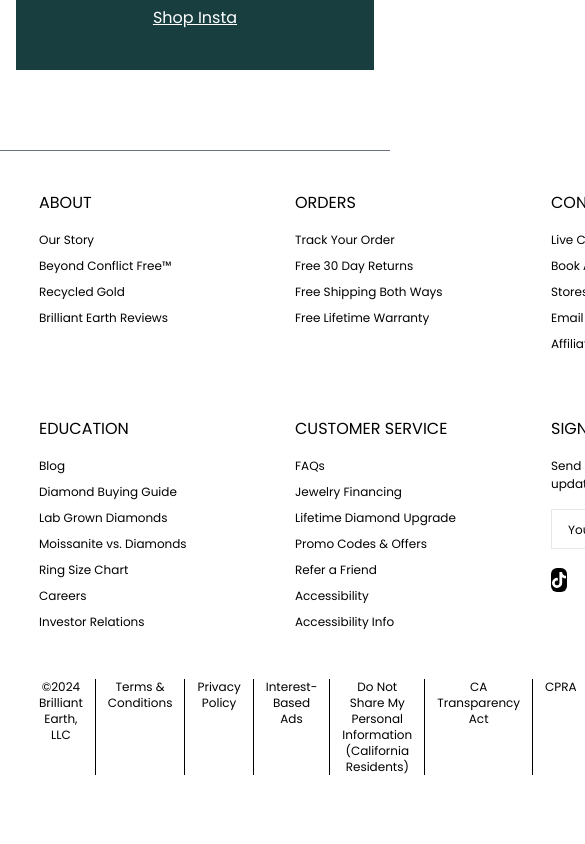
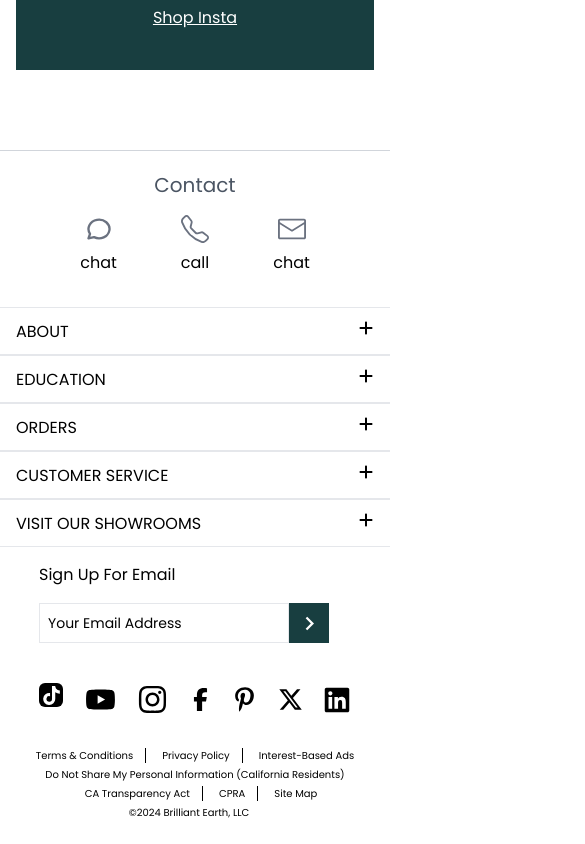
Before and after one commit to immanuellking/Diamonds, a React (Vite) app: page / in a window 390 px wide. Shown: the part 5616-6460 px from the top of the page, 585 px wide, since content can reach past the window. Before the commit the page ends 6415 px from the top, so only its background shows below. Built offline with nearby package versions, Linux system fonts and the light colour scheme.

Commit message:
done with footer mobile and responsivity

```diff
--- a/src/components/Footer.jsx
+++ b/src/components/Footer.jsx
@@ -1,4 +1,4 @@
-import React from "react";
+import React, { useState } from "react";
 import { MdKeyboardArrowRight } from "react-icons/md";
 import {
   FaTiktok,
@@ -9,7 +9,98 @@
   FaLinkedin,
 } from "react-icons/fa6";
 import { AiFillYoutube } from "react-icons/ai";
+import { TbMessageCircle2 } from "react-icons/tb";
+import { BsTelephone } from "react-icons/bs";
+import { RxEnvelopeClosed } from "react-icons/rx";
+import { FaPlus, FaMinus } from "react-icons/fa6";
 
+const footerMobile = [
+  {
+    name: "About",
+    subLinks: [
+      "Our Story",
+      "Beyond Conflict Free™",
+      "Recycled Gold",
+      "Brilliant Earth Reviews",
+    ],
+  },
+  {
+    name: "Education",
+    subLinks: [
+      "Blog",
+      "Diamond Buying Guide",
+      "Lab Grown Diamonds",
+      "Moissanite vs. Diamonds",
+      "Ring Size Chart",
+      "Careers",
+      "Investor Relations",
+    ],
+  },
+  {
+    name: "Orders",
+    subLinks: [
+      "Track Your Order",
+      "Free 30 Day Returns",
+      "Free Shipping Both Ways",
+      "Free Lifetime Warranty",
+    ],
+  },
+  {
+    name: "customer Service",
+    subLinks: [
+      "FAQs",
+      "Jewelry Financing",
+      "Lifetime Diamond Upgrade",
+      "Promo Codes & Offers",
+      "Refer a Friend",
+      "Accessibility",
+      "Accessibility Info",
+    ],
+  },
+  {
+    name: "VISIT OUR SHOWROOMS",
+    subLinks: [
+"Virtual Appointment",
+"Atlanta - West Midtown",
+"Austin - Domain Northside",
+"Baltimore - Harbor East",
+"Bethesda",
+"Boston - Newbury Street",
+"Brooklyn - Williamsburg",
+"Charlotte - South End",
+"Chicago - Gold Coast",
+"Chicago - Fulton Market",
+"Cleveland - Orange Village",
+"Columbus - Easton Town Center",
+"Dallas - West Village",
+"Denver - Cherry Creek",
+"Detroit - Birmingham",
+"Fairfax - Mosaic District",
+"Garden City - Roosevelt Field Mall",
+"Houston - Montrose Collective",
+"King of Prussia",
+"Los Angeles - West Hollywood",
+"Miami - Coconut Grove",
+"Minneapolis - Edina",
+"Nashville - The Gulch",
+"New York - Flatiron",
+"Palo Alto - Stanford Shopping Center",
+"Pasadena",
+"Philadelphia - Rittenhouse Square",
+"Portland - Nob Hill",
+"Sacramento - Westfield Galleria at Roseville",
+"San Diego - University Town Center (UTC)",
+"San Francisco - Union Square",
+"Santa Monica",
+"Scottsdale",
+"Seattle - University Village",
+"St. Louis - Central West End",
+"Tampa",
+"Walnut Creek - Broadway Plaza",
+"Washington D.C. - Georgetown",
+]
+  }
+];
 const footer = [
   {
     name: "About",
@@ -66,9 +157,17 @@
 ];
 
 const Footer = () => {
+  const [expandedPanels, setExpandedPanels] = useState({});
+
+  const toggleHeight = (index) => {
+    setExpandedPanels((prev) => ({
+    //   ...prev,
+      [index]: !prev[index],
+    }));
+  };
   return (
-    <footer className="border-t-[1px] border-gray-500 pt-10">
-      <main className="w-[80%] mx-auto grid grid-cols-12 gap-16">
+    <footer className="border-t-[1px] border-gray-300 pt-5 sm:pt-10">
+      <main className="w-[80%] mx-auto hidden sm:grid grid-cols-12 gap-16">
         {footer.map((item, index) => (
           <div key={index + 1} className="col-span-4 space-y-4">
             <h4 className="hover:text-[#0d6363] cursor-pointer hover:underline uppercase">
@@ -97,7 +196,7 @@
             <input
               type="email"
               placeholder="Your Email Address"
-              className="text-sm border-[1px] h-10 w-[300px] outline-none px-4 placeholder:text-black placeholder:text-xs"
+              className="text-sm border-[1px] h-10 w-[150px] lg:w-[300px] outline-none px-2 lg:px-4 placeholder:text-black placeholder:text-xs"
               name="email"
               id=""
             />
@@ -105,7 +204,7 @@
               <MdKeyboardArrowRight size={27} color="#fff" />
             </div>
           </div>
-          <div className="mt-8 flex gap-6 items-center">
+          <div className="mt-8 flex flex-wrap gap-6 items-center">
             <div className="w-6 h-6 bg-black hover:bg-[#0d6363] cursor-pointer rounded-md flex justify-center items-center">
               <FaTiktok size={16} className="text-white" />
             </div>
@@ -148,15 +247,130 @@
           </div>
         </div>
       </main>
-      <ul className="w-[80%] mx-auto flex text-xs mt-12 mb-6">
-        <li className="border-r-[1px] border-black pr-3 text-center hover:text-[#0d6363] cursor-pointer hover:underline">©2024 Brilliant Earth, LLC</li>
-        <li className="border-r-[1px] border-black px-3 text-center hover:text-[#0d6363] cursor-pointer hover:underline">Terms & Conditions</li>
-        <li className="border-r-[1px] border-black px-3 text-center hover:text-[#0d6363] cursor-pointer hover:underline">Privacy Policy</li>
-        <li className="border-r-[1px] border-black px-3 text-center hover:text-[#0d6363] cursor-pointer hover:underline">Interest-Based Ads</li>
-        <li className="border-r-[1px] border-black px-3 text-center hover:text-[#0d6363] cursor-pointer hover:underline">Do Not Share My Personal Information (California Residents)</li>
-        <li className="border-r-[1px] border-black px-3 text-center hover:text-[#0d6363] cursor-pointer hover:underline">CA Transparency Act</li>
-        <li className="border-r-[1px] border-black px-3 text-center hover:text-[#0d6363] cursor-pointer hover:underline">CPRA</li>
-        <li className="pl-3 text-center hover:text-[#0d6363] cursor-pointer hover:underline">Site Map</li>
+      <div className="block sm:hidden w-full space-y-4 mb-8">
+        <h1 className="text-center text-xl text-gray-600">Contact</h1>
+        <div className="flex justify-center gap-16">
+          <div className="flex flex-col justify-center items-center gap-2">
+            <TbMessageCircle2 size={28} className="text-gray-500" />
+            <p>chat</p>
+          </div>
+          <div className="flex flex-col justify-center items-center gap-2">
+            <BsTelephone size={28} className="text-gray-500" />
+            <p>call</p>
+          </div>
+          <div className="flex flex-col justify-center items-center gap-2">
+            <RxEnvelopeClosed size={28} className="text-gray-500" />
+            <p>chat</p>
+          </div>
+        </div>
+      </div>
+      <div className="block sm:hidden">
+        {footerMobile.map((item, index) => (
+          <div
+            key={index}
+            className={`overflow-hidden border-y-[1px] px-4 ${
+              expandedPanels[index] ? "h-full transition-all duration-500 ease-linear" : "h-12"
+            }`}
+          >
+            <div
+              className="group  py-3 flex justify-between"
+              onClick={() => toggleHeight(index)}
+            >
+              <h4 className="uppercase group-hover:text-[#0d6363] hover:underline">{item.name}</h4>
+              {expandedPanels[index] ? <FaMinus /> : <FaPlus />}
+            </div>
+            <ul className="text-sm space-y-4 pb-3 px-2">
+              {item.subLinks.map((link, subIndex) => (
+                <li key={subIndex} className="hover:text-[#0d6363] cursor-pointer hover:underline">{link}</li>
+              ))}
+            </ul>
+          </div>
+        ))}
+      </div>
+      <div className="w-[80%] mx-auto mt-4">
+            <h4 className="capitalize">Sign Up For Email</h4>
+          <div className="flex mt-4 mb-10">
+            <input
+              type="email"
+              placeholder="Your Email Address"
+              className="text-sm border-[1px] h-10 w-[250px] outline-none px-2 placeholder:text-black placeholder:text-sm"
+              name="email"
+              id=""
+            />
+            <div className="w-10 h10 bg-[rgb(24,62,64)] flex justify-center items-center">
+              <MdKeyboardArrowRight size={27} color="#fff" />
+            </div>
+          </div>
+          <div className="flex justify-between">
+            <div className="w-6 h-6 bg-black hover:bg-[#0d6363] cursor-pointer rounded-md flex justify-center items-center">
+              <FaTiktok size={19} className="text-white" />
+            </div>
+            <div className=" flex justify-center items-center">
+              <AiFillYoutube
+                size={33}
+                className="hover:text-[#0d6363] cursor-pointer"
+              />
+            </div>
+            <div className=" flex justify-center items-center">
+              <FaInstagram
+                size={31}
+                className="hover:text-[#0d6363] cursor-pointer"
+              />
+            </div>
+            <div className=" flex justify-center items-center">
+              <FaFacebookF
+                size={23}
+                className="hover:text-[#0d6363] cursor-pointer"
+              />
+            </div>
+            <div className=" flex justify-center items-center">
+              <FaPinterestP
+                size={25}
+                className="hover:text-[#0d6363] cursor-pointer"
+              />
+            </div>
+            <div className=" flex justify-center items-center">
+              <FaXTwitter
+                size={25}
+                className="hover:text-[#0d6363] cursor-pointer"
+              />
+            </div>
+            <div className=" flex justify-center items-center">
+              <FaLinkedin
+                size={28}
+                className="hover:text-[#0d6363] cursor-pointer"
+              />
+            </div>
+          </div>
+        </div>
+      <ul className="w-[90%] sm:w-[80%] mx-auto flex flex-wrap justify-center gap-1 text-[10px] sm:text-xs mt-8 sm:mt-12 mb-6">
+        <li className="hidden sm:block border-r-[1px] border-black pr-3 text-center hover:text-[#0d6363] cursor-pointer hover:underline">
+          ©2024 Brilliant Earth, LLC
+        </li>
+        <li className="border-r-[1px] border-black px-3 text-center hover:text-[#0d6363] cursor-pointer hover:underline">
+          Terms & Conditions
+        </li>
+        <li className="border-r-[1px] border-black px-3 text-center hover:text-[#0d6363] cursor-pointer hover:underline">
+          Privacy Policy
+        </li>
+        <li className="border-r-0 sm:border-r-[1px] border-black px-3 text-center hover:text-[#0d6363] cursor-pointer hover:underline">
+          Interest-Based Ads <br className="sm:hidden" />
+        </li>
+        <li className="border-r-0 sm:border-r-[1px] border-black px-3 text-center hover:text-[#0d6363] cursor-pointer hover:underline">
+          Do Not Share My Personal Information (California Residents) <br className="sm:hidden" />
+        </li>
+        <li className="border-r-[1px] border-black px-3 text-center hover:text-[#0d6363] cursor-pointer hover:underline">
+          CA Transparency Act
+        </li>
+        <li className="border-r-[1px] border-black px-3 text-center hover:text-[#0d6363] cursor-pointer hover:underline">
+          CPRA
+        </li>
+        <li className="pl-3 text-center hover:text-[#0d6363] cursor-pointer hover:underline">
+          Site Map
+        </li>
+        <li className="block sm:hidden border-r-[0px] border-black pr-3 text-center hover:text-[#0d6363] cursor-pointer hover:underline">
+          ©2024 Brilliant Earth, LLC
+        </li>
       </ul>
     </footer>
   );
```
